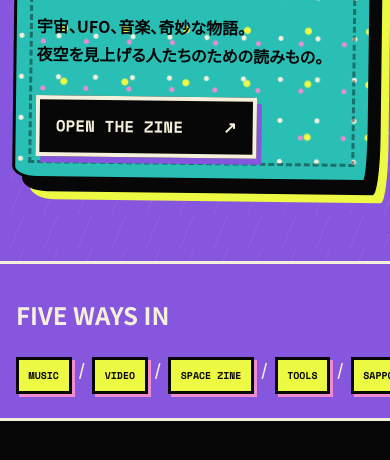
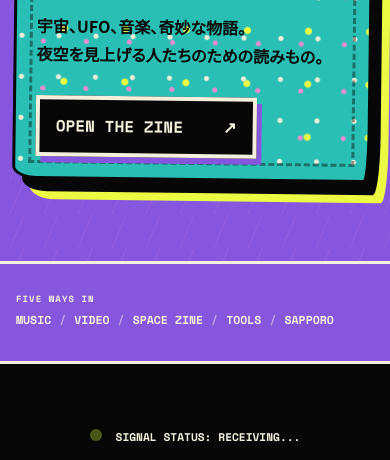
Before and after one commit to 7thleaf-gd/thepan, a website: page index.html in a window 390 px wide. Shown: the part 5105-5565 px from the top of the page. Drawn offline with nearby package versions, Linux system fonts and the light colour scheme; a web font is replaced by a local one.

Commit message:
style: make five ways a quiet single-line sitemap

```diff
--- a/styles-v2.css
+++ b/styles-v2.css
@@ -2152,114 +2152,83 @@
 
 /* Compact searchable signal index */
 .signal-index {
-  padding: 1rem clamp(1rem, 4vw, 2rem) 1.25rem;
+  min-height: 100px;
+  padding: 1rem clamp(1rem, 4vw, 2rem);
+  display: flex;
+  align-items: center;
   color: var(--paper);
   background: var(--purple);
   border-bottom: var(--outline) solid var(--paper);
 }
 
 .signal-index-inner {
-  display: flex;
+  width: 100%;
   max-width: 86rem;
-  align-items: center;
-  gap: 1rem 1.5rem;
   margin: 0 auto;
 }
 
-.signal-index-copy {
-  flex: 0 0 auto;
-}
-
-.signal-index-copy > span {
-  display: block;
-  margin-bottom: 0.35rem;
-  font-family: var(--mono);
-  font-size: 0.58rem;
-  letter-spacing: 0.04em;
-}
-
-.signal-index-copy h2 {
-  margin: 0;
+.signal-index h2 {
+  margin: 0 0 0.45rem;
   color: var(--paper);
-  font-family: var(--display);
-  font-size: clamp(1.45rem, 4vw, 2.2rem);
-  font-weight: 400;
-  line-height: 0.95;
-  letter-spacing: -0.035em;
+  font-family: var(--mono);
+  font-size: 0.62rem;
+  font-weight: 700;
+  line-height: 1;
+  letter-spacing: 0.12em;
 }
 
 .signal-index-links {
   display: flex;
-  min-width: 0;
-  flex: 1 1 auto;
-  gap: 0.45rem;
+  align-items: center;
+  gap: 0.65rem;
   overflow-x: auto;
-  padding: 0.3rem 0 0.45rem;
-  scrollbar-width: thin;
+  padding: 0.15rem 0;
+  white-space: nowrap;
+  scrollbar-width: none;
+}
+
+.signal-index-links::-webkit-scrollbar {
+  display: none;
+}
+
+.signal-index-links a,
+.signal-index-links span {
+  flex: 0 0 auto;
+  font-family: var(--mono);
+  font-size: clamp(0.72rem, 2.6vw, 0.9rem);
+  font-weight: 800;
+  line-height: 1.2;
 }
 
 .signal-index-links a {
-  display: inline-flex;
-  min-height: 2.65rem;
-  flex: 0 0 auto;
-  align-items: center;
-  gap: 0.5rem;
-  padding: 0.55rem 0.7rem;
-  color: var(--ink);
-  background: var(--acid);
-  border: 3px solid var(--ink);
-  box-shadow: 3px 3px 0 var(--pink);
-  font-family: var(--mono);
-  font-size: 0.68rem;
-  font-weight: 900;
+  color: var(--paper);
   text-decoration: none;
 }
 
-.signal-index-links a:nth-child(even) {
-  background: var(--turquoise);
-}
-
-.signal-index-links b {
-  font-family: var(--display);
-  font-size: 0.9rem;
-  font-weight: 400;
+.signal-index-links a:hover,
+.signal-index-links a:focus-visible {
+  text-decoration: underline;
+  text-underline-offset: 0.22em;
+}
+
+.signal-index-links span {
+  opacity: 0.5;
 }
 
 @media (max-width: 640px) {
   .signal-index {
-    padding: 0.85rem 1rem 1rem;
-  }
-
-  .signal-index-inner {
-    display: block;
-  }
-
-  .signal-index-copy {
-    display: flex;
-    align-items: baseline;
-    justify-content: space-between;
-    gap: 0.75rem;
-    margin-bottom: 0.45rem;
-  }
-
-  .signal-index-copy > span {
-    margin: 0;
-    font-size: 0.54rem;
-  }
-
-  .signal-index-copy h2 {
-    font-size: 1.2rem;
-    white-space: nowrap;
+    min-height: 100px;
+    padding: 0.9rem 1rem;
+  }
+
+  .signal-index h2 {
+    margin-bottom: 0.4rem;
+    font-size: 0.56rem;
   }
 
   .signal-index-links {
+    gap: 0.5rem;
     margin-right: -1rem;
     padding-right: 1rem;
   }
-
-  .signal-index-links a {
-    min-height: 2.35rem;
-    padding: 0.45rem 0.6rem;
-    font-size: 0.62rem;
-  }
-}
+}
```
